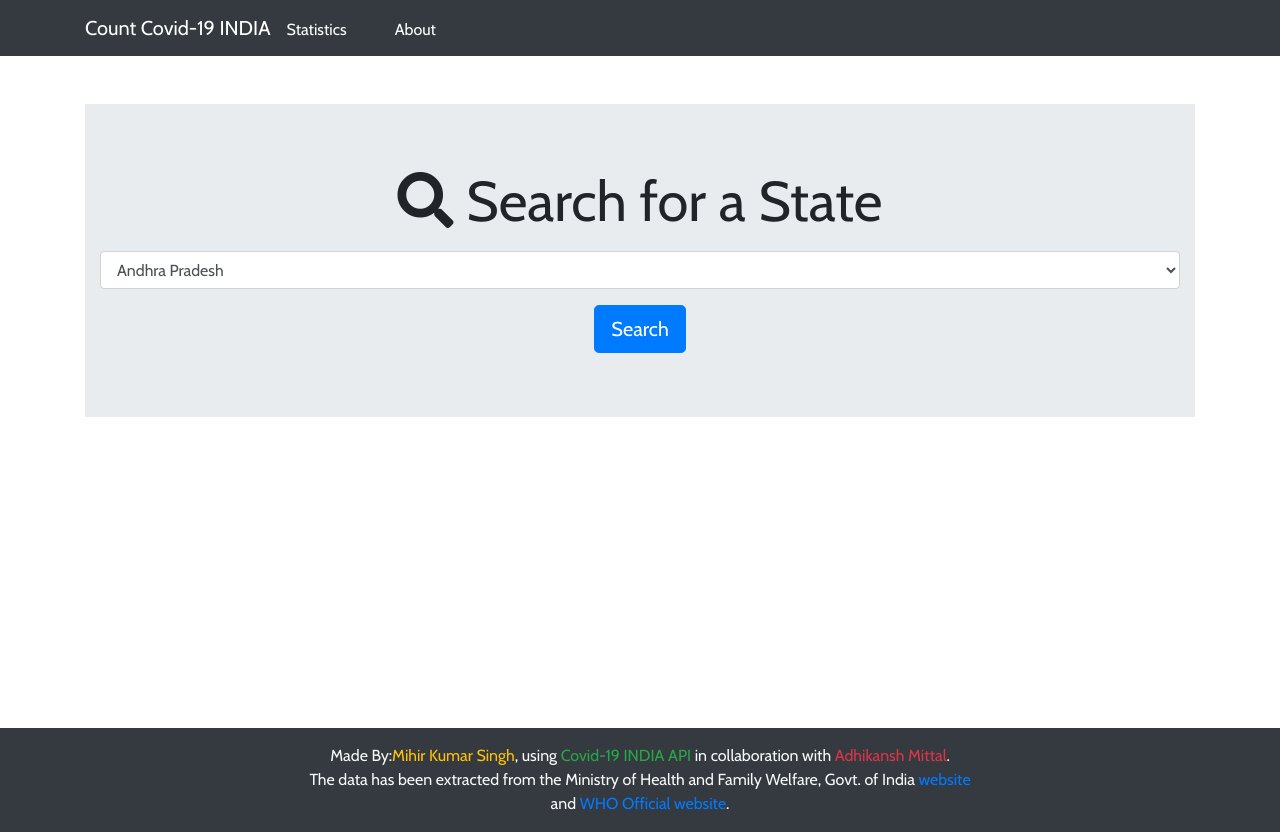
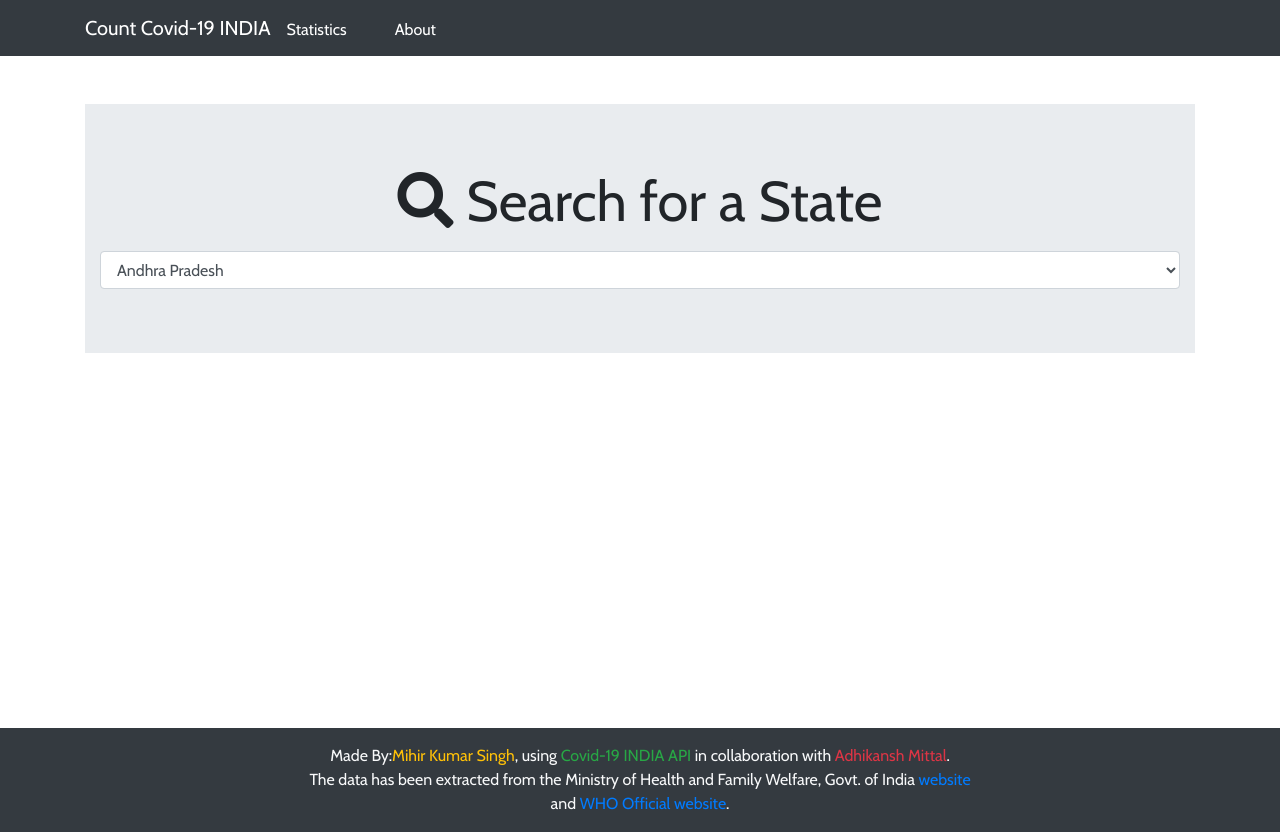
Before and after one commit to mihirkumar02/countCovid-19INDIA, a React (Create React App) app: page / in a window 1280 px wide. Built offline with nearby package versions, Linux system fonts and the light colour scheme.

Commit message:
Removed search button

```diff
--- a/package.json
+++ b/package.json
@@ -7,6 +7,7 @@
     "@testing-library/react": "^9.5.0",
     "@testing-library/user-event": "^7.2.1",
     "axios": "^0.19.2",
+    "google-maps-react": "^2.0.2",
     "react": "^16.13.1",
     "react-dom": "^16.13.1",
     "react-redux": "^7.2.0",
--- a/src/components/About.js
+++ b/src/components/About.js
@@ -1,4 +1,5 @@
-import React, { Component } from 'react'
+import React, { Component } from 'react';
+import {Link} from 'react-router-dom';
 
 class About extends Component {
     render() {
@@ -83,6 +84,9 @@ class About extends Component {
                             </div>
                         </div>
                     </div>
+                    <div className="row">
+                        <h4><Link to="/">Go to Home Page</Link></h4>
+                    </div>
                 </div>
             </div>
         )
--- a/src/components/Search.js
+++ b/src/components/Search.js
@@ -4,13 +4,12 @@ import {connect} from 'react-redux';
 
 class Search extends Component {
 
+    componentDidUpdate(){
+        this.props.fetchState(this.props.text);
+    }
+
     handleChange = e => {
         this.props.searchState(e.target.value);
-    }
-
-    handleSubmit = e => {
-        e.preventDefault();
-        this.props.fetchState(this.props.text);
     }
 
     render() {
@@ -21,7 +20,7 @@ class Search extends Component {
                         <h1 className="display-4 mb-3">
                             <i className="fa fa-search" /> Search for a State
                         </h1>
-                        <form id="searchForm" onSubmit={this.handleSubmit}>
+                        <form id="searchForm">
                             <select className="form-control" name="searchText" onChange={this.handleChange} placeholder="State name...">
                                 <option value="Andhra%20Pradesh">Andhra Pradesh</option>
                                 <option value="Andaman%20and%20Nicobar%20Islands">Andaman and Nicobar Islands</option>
@@ -58,7 +57,6 @@ class Search extends Component {
                                 <option value="Uttarakhand">Uttarakhand</option>
                                 <option value="West%20Bengal">West Bengal</option>
                             </select>
-                            <button type="submit" className="btn btn-primary btn-lg mt-3">Search</button>
                         </form>
                     </div>
                 </div>
--- a/src/components/Statistics.js
+++ b/src/components/Statistics.js
@@ -1,6 +1,7 @@
 import React, { Component } from 'react';
 import {fetchTotal} from '../actions/searchActions';
 
+import {Link} from 'react-router-dom';
 import {connect} from 'react-redux';
 
 class Statistics extends Component {
@@ -27,6 +28,9 @@ class Statistics extends Component {
                     <h3 className="text-primary card-title weight-bold">
                         Total Cases: {total['Total Cases']}
                     </h3>
+                    <div className="row">
+                        <h4><Link to="/">Go to Home Page</Link></h4>
+                    </div>
                 </div>
             </div>
         )
```
Also changed, not shown: 1 other file (tests, documents, lock files or other folders).
